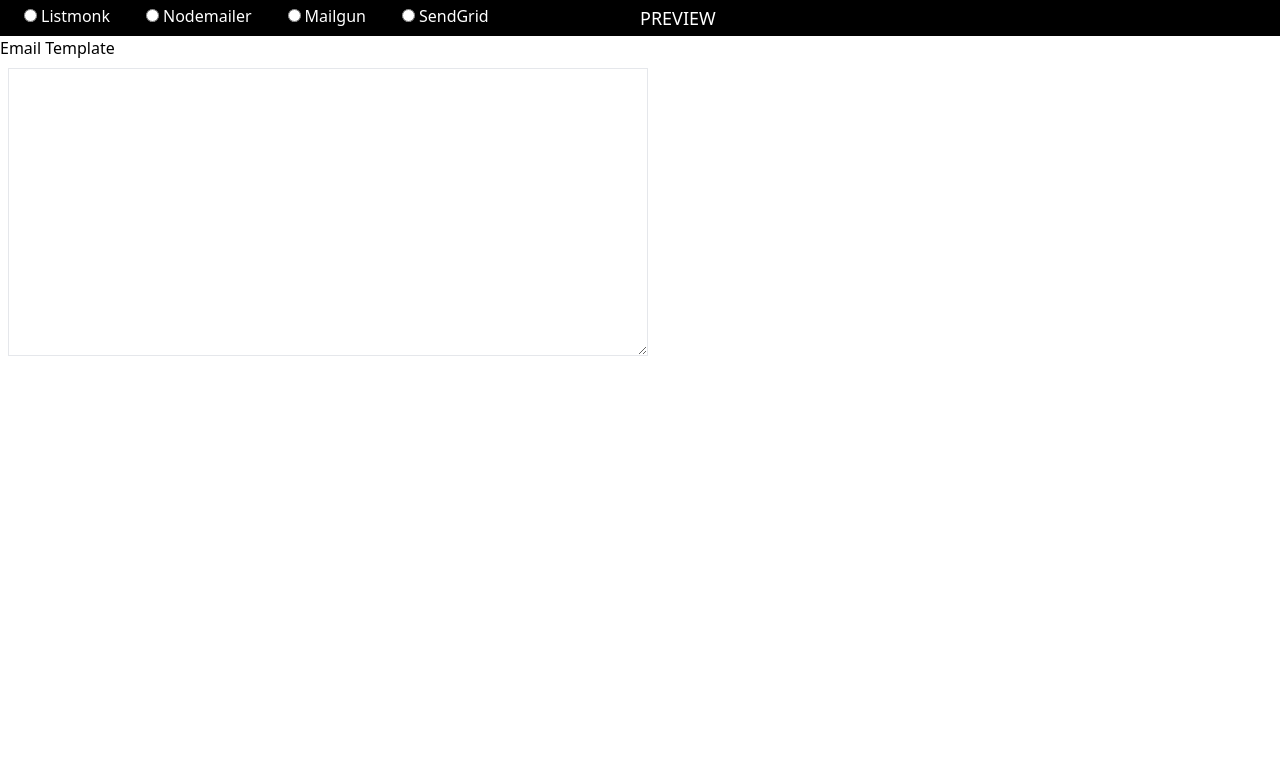
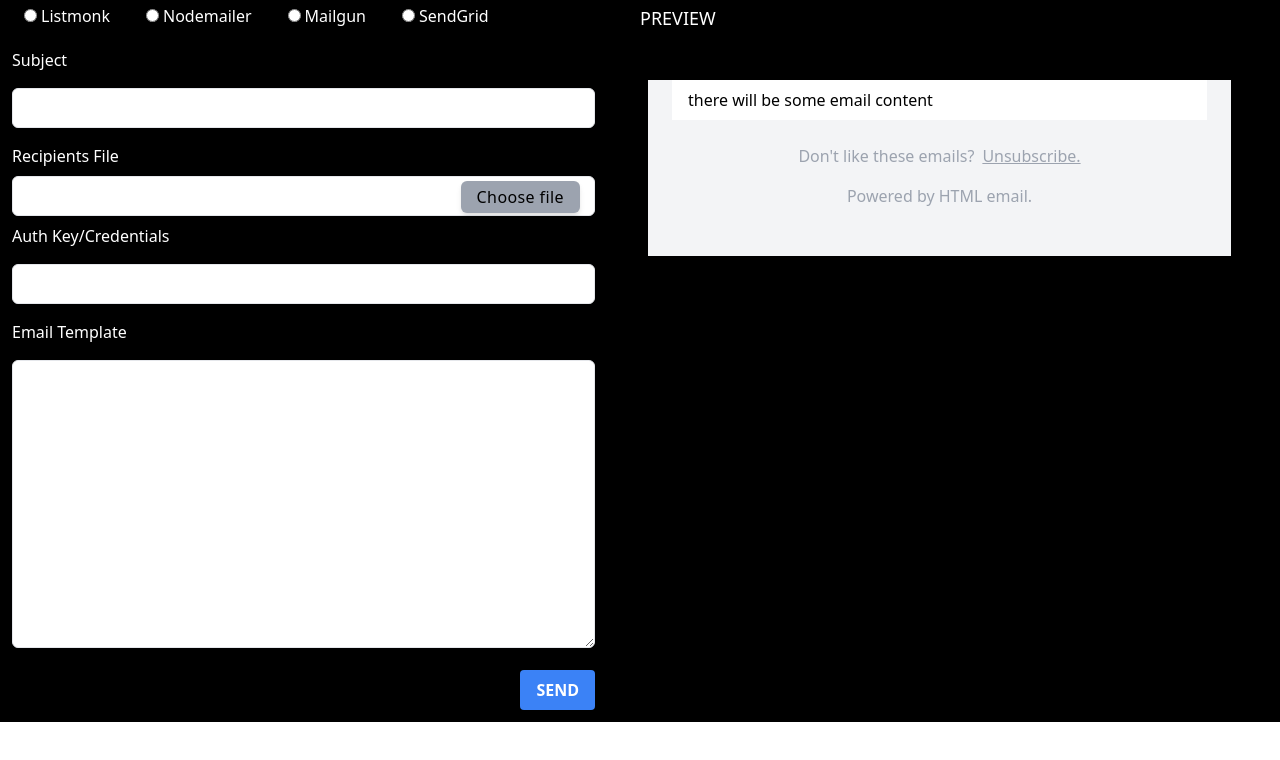
Before and after one commit to ACM-VIT/maildart-frontend, a React (Create React App) app: page / in a window 1280 px wide. Shown: the top 760 px of the page. Built offline with nearby package versions, Linux system fonts and the light colour scheme.

Commit message:
preview window

```diff
--- a/src/components/TextArea.js
+++ b/src/components/TextArea.js
@@ -3,28 +3,90 @@ import React, { useState } from 'react';
 
 export default function TextArea() {
     const [text, setText] = useState(' ');
+    const [subject, setSubject] = useState(' ');
+    const [credentials, setCredentials] = useState(' ');
+    const [file, setFile] = useState();
+    const [emailText, setEmailText] = useState('there will be some email content');
+
+
     return (
-        <div className='h-full'>
-            <h1>Email Template</h1>
+        <div className="bg-black text-white flex p-1 h-full">
+        <div className='h-full flex-1'>
+            <h1 className='text-white m-2'>Subject</h1>
+            <input
+                type="text"
+                value={subject}
+                onChange={event => {
+                    setSubject(event.target.value)
+                }}
+                className=' m-2 w-11/12 h-10 border p-0.5 rounded-md'
+            />
+
+            <h1 className='text-white m-2'>Recipients File</h1>
+            <div className='bg-white m-2 w-11/12 h-10 border p-0.5 rounded-md flex items-end justify-end'>
+            <label
+                class=" mr-3 text-black px-4 py-1 bg-gray-400 rounded-md shadow-md tracking-wide  cursor-pointer ease-linear ">
+                <i class="fas fa-cloud-upload-alt fa-3x"></i>
+                <span class="mt-2 text-base leading-normal">Choose file</span>
+                <input type='file' value ={file} class="hidden" />
+            </label>
+            </div>
+
+            <h1 className='text-white m-2'>Auth Key/Credentials</h1>
+            <input
+                type="text"
+                value={credentials}
+                onChange={event => {
+                    setCredentials(event.target.value)
+                }}
+                className=' m-2 w-11/12 h-10 border p-0.5 rounded-md'
+            />
+
+            <h1 className='text-white m-2'>Email Template</h1>
             <textarea
-
                 type={'text'}
                 value={text}
                 placeholder={' '}
                 onChange={event => {
                     setText(event.target.value)
-                }} className=' m-2 w-2/4 h-72
-        border
-        p-0.5'>
+                }} className=' m-2 w-11/12 h-72 border p-0.5 rounded-md' >
+            </textarea>
 
-            </textarea>
+           <div className='m-2 w-11/12 flex items-end justify-end'>
+            <button class="bg-blue-500 hover:bg-blue-700 text-white font-bold py-2 px-4  rounded  ">
+                SEND
+            </button>
+            </div>
 
 
 
 
 
+            </div>
+            <div className='flex-1'>
+                <div className='Notes m-2 mt-10 bg-gray-100 w-11/12 h-auto text-gray-400  px-4  pb-12 text-align: center; '  >
 
-        </div>)
+
+                    <div className='EmailText m-2 mt-0 bg-white h-auto text-black py-2 px-4' >
+                        {emailText}
+                    </div>
+
+                    <p className='flex items-center justify-center px-4 py-4'>
+                        Don't like these emails?
+                         <button className='underline pl-2'>  Unsubscribe.</button>
+                    </p>
+
+                   <p className='flex items-center justify-center'>
+                        Powered by HTML email.
+                    </p>
+
+                </div>
+            </div>
+        </div>
+
+
+
+        )
 
 
 
```
Also changed, not shown: 1 other file (tests, documents, lock files or other folders).
